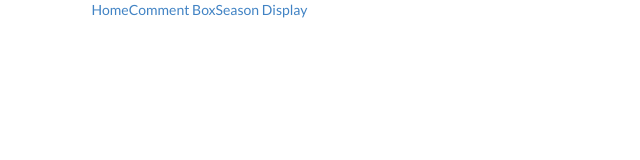
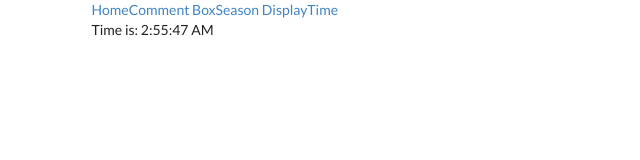
Before and after one commit to thule78/react-redux, a React app: page /time in a window 1280 px wide. Shown: the top 160 px of the page, without its empty margins (0-640 px from the left). Built offline with nearby package versions, Linux system fonts and the light colour scheme.

Commit message:
add time per second

```diff
--- a/src/components/App.jsx
+++ b/src/components/App.jsx
@@ -5,6 +5,7 @@ import CommentBox from './CommentBox';
 import Home from './Home';
 import Nav from './Nav';
 import SeasonDisplay from './SeasonDisplay';
+import Time from './Time';
 
 
 
@@ -19,6 +20,7 @@ class App extends Component {
         <Route exact path='/' component={Home} />
         <Route path='/commentbox' component={CommentBox} />
         <Route path='/seasondisplay' component={SeasonDisplay} />
+        <Route path='/time' component={Time} />
         </Switch>
         </Router>
       </div>
--- a/src/components/Nav.jsx
+++ b/src/components/Nav.jsx
@@ -7,6 +7,7 @@ function Nav (){
       <Link className="item" to="/">Home</Link>
       <Link className="item" to="/commentbox">Comment Box</Link>
       <Link className="item" to="/seasondisplay">Season Display</Link>
+      <Link className="item" to="/time">Time</Link>
     </div>
     )
 }
--- /dev/null
+++ b/src/components/Time.jsx
@@ -0,0 +1,29 @@
+import React, {Component} from 'react'
+
+class Time extends Component{
+  constructor(props){
+    super(props);
+    this.state = {
+      time: 0
+    }
+  }
+
+  componentDidMount(){
+    setInterval(() => {
+      this.setState({time: new Date().toLocaleTimeString()})
+      }, 1000)
+    console.log(setInterval)
+  }
+
+  render(){
+    return(
+      <div>
+        Time is: {this.state.time}
+      </div>
+
+
+      )
+  }
+}
+
+export default Time
```
